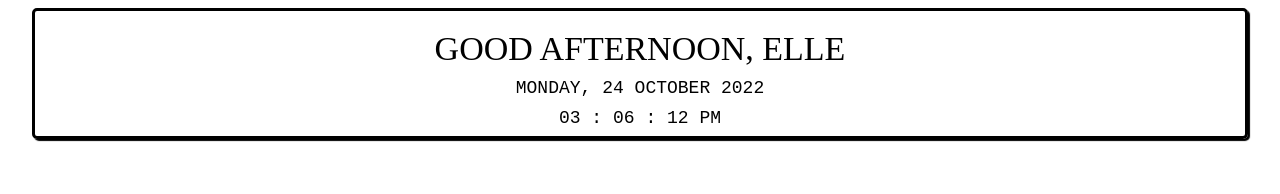
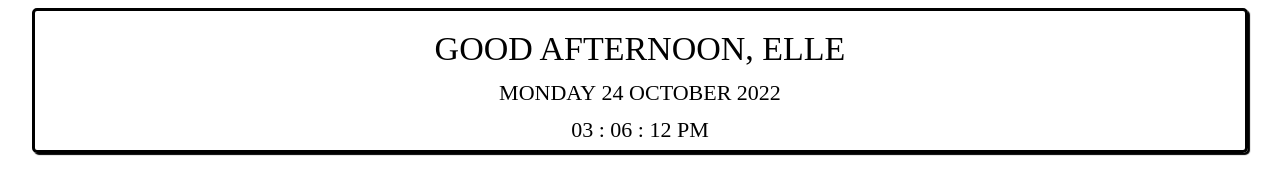
Before and after one commit to elvinah96/greeting, a plain HTML site: page index.html in a window 1280 px wide. Drawn offline with Linux system fonts and the light colour scheme.

Commit message:
Update index.html

```diff
--- a/index.html
+++ b/index.html
@@ -36,12 +36,12 @@
 
         .date {
 
-            font-family: monospace;
+            font-family: serif;
             font-size: 2em;
         }
 
         .clock {
-            font-family: monospace;
+            font-family: serif;
             font-size: 2em;
         }
 
@@ -116,7 +116,7 @@ function dispalyGreetings(today){
         var monthName = monthNames[today.getMonth()];
         var date = today.getDate();
         var year = today.getFullYear();
-        document.getElementById('date').innerHTML =dayName+", "+date+" "+monthName+" "+year;
+        document.getElementById('date').innerHTML =dayName+" "+date+" "+monthName+" "+year;
 
     }
 
```
